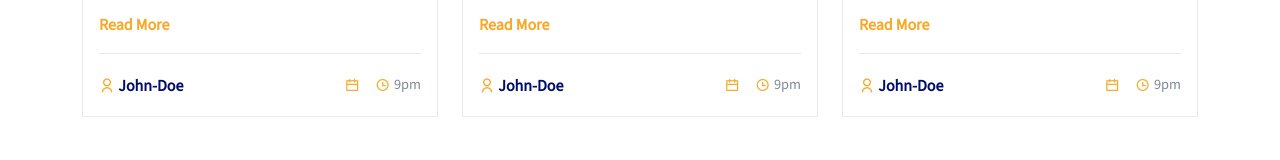
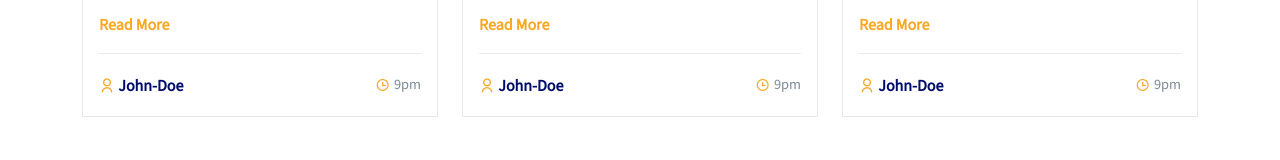
Before and after one commit to navanee1609/car-rent, a React (Create React App) app: page /home in a window 1280 px wide. Shown: the part 4845-5005 px from the top of the page. Built offline with nearby package versions, Linux system fonts and the light colour scheme.

Commit message:
altered the blogitem

```diff
--- a/src/components/UI/BlogList.jsx
+++ b/src/components/UI/BlogList.jsx
@@ -42,7 +42,7 @@ const BlogItem = ({ item }) => {
 
             <div className=" d-flex align-items-center gap-3">
               <span className=" d-flex align-items-center gap-1 section__description">
-                <i class="ri-calendar-line"></i> {date}
+
               </span>
 
               <span className=" d-flex align-items-center gap-1 section__description">
```
